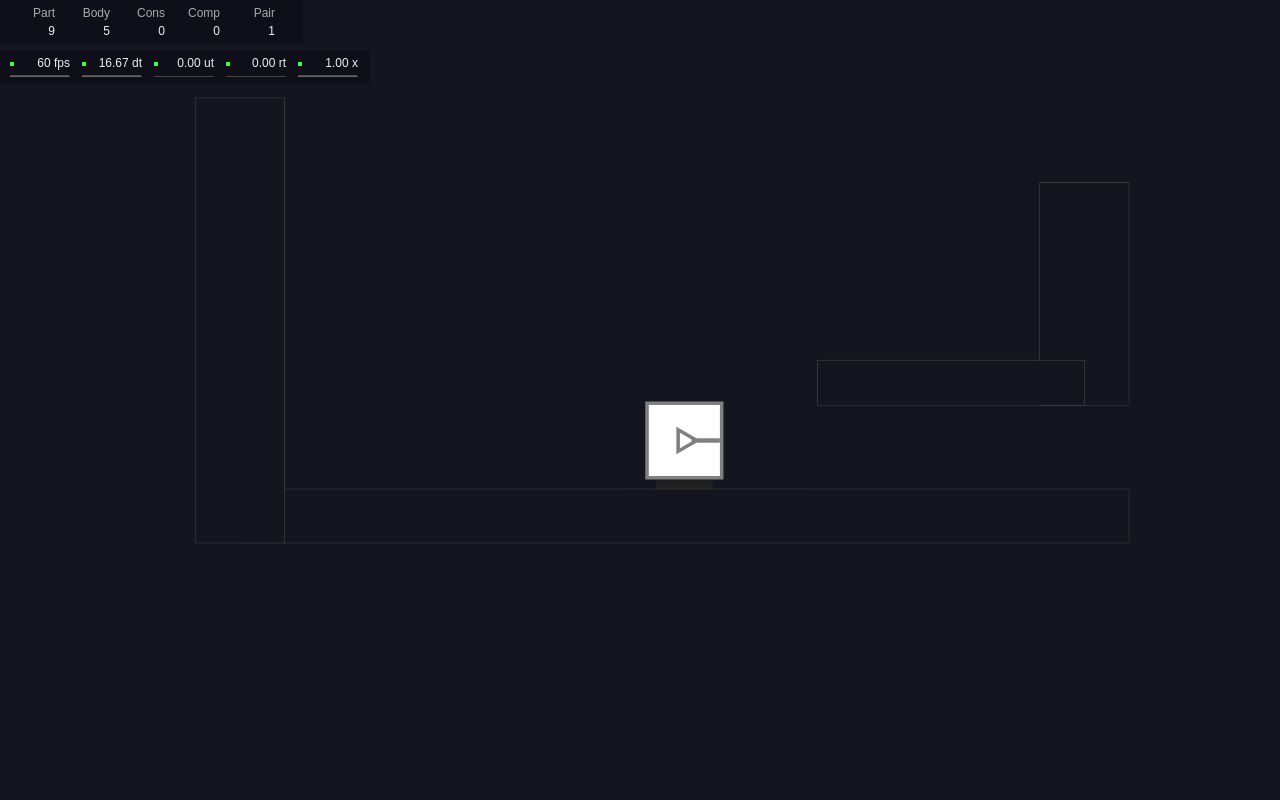
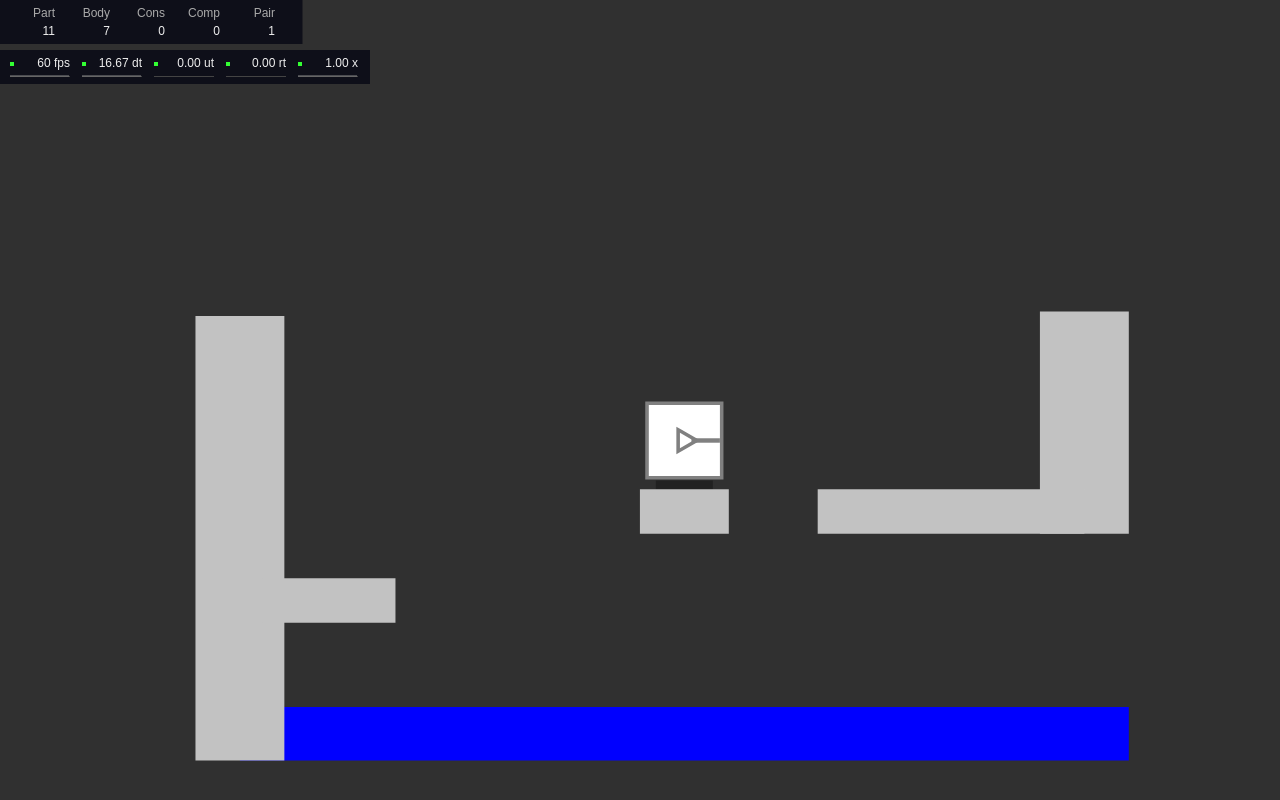
Before and after one commit to MemeCake789/Delta, a website: page index.html in a window 1280 px wide. Drawn offline with Linux system fonts and the light colour scheme.

Commit message:
Development 0.01.10 ( Colors and Better Collison )

```diff
--- a/main.js
+++ b/main.js
@@ -10,7 +10,6 @@ var Engine = Matter.Engine,
 
 // create engine
 var engine = Engine.create();
-
 // create renderer
 var render = Render.create({
   element: document.body,
@@ -20,6 +19,7 @@ var render = Render.create({
     height: window.innerHeight,
     wireframes: false,
     showDebug: true,
+    background: '#303030' // color name or hex code
 
 
   },
@@ -79,6 +79,7 @@ const player = Body.create({
 // wall contact jumping
 let touchingWall = false;
 
+
 // Level class with hitboxes
 class Level {
 
@@ -86,44 +87,67 @@ class Level {
     this.walls = [];
   }
 
-  addWall(x, y, width, height) {
+  addWall(x, y, width, height, options) {
 
-    // Add wall
+    // Default options
+    const defaultOptions = {
+      isStatic: true,
+      label: 'wall',
+      color: '#c2c2c2'
+    };
+
+    // Merge passed in options with defaults
+    const wallOptions = {...defaultOptions, ...options};
+
+    // Add wall with options
     this.walls.push({
       x: x,
       y: y,
       width: width,
       height: height,
-      isStatic: true,
-      label: 'wall'
+      ...wallOptions
     });
-
 
   }
 
   addToWorld(world) {
-    var bodies = this.walls.map(wall => {
+
+    // Create wall bodies
+    const bodies = this.walls.map(wall => {
       return Bodies.rectangle(wall.x, wall.y, wall.width, wall.height, {
         isStatic: wall.isStatic,
-        label: wall.label
+        label: wall.label,
+        render: {
+          fillStyle: wall.color
+        }
       });
     });
 
+    // Add to world
+    World.add(world, bodies);
 
-    World.add(world, bodies);
   }
 
 }
 
+// Usage:
+
+const level = new Level();
+
+level.addWall(0, 0, 100, 100, {color: 'blue'});
+level.addWall(100, 0, 100, 100, {isStatic: false});
 
 // create level
 var level1 = new Level();
 
 
-level1.addWall(0, 0, 1000, 60);
+level1.addWall(0, 0, 1000, 60, {color: 'blue'});
 level1.addWall(-500,-220,100,500)
-level1.addWall(450,-250,100,250)
-level1.addWall(300,-150,300,50)
+level1.addWall(450,-350,100,250)
+level1.addWall(300,-250,300,50)
+level1.addWall(-400,-150,150,50)
+level1.addWall(0,-250,100,50)
+
 
 
 // add bodies to world
```
Also changed, not shown: index.html (+3 -1 lines).
